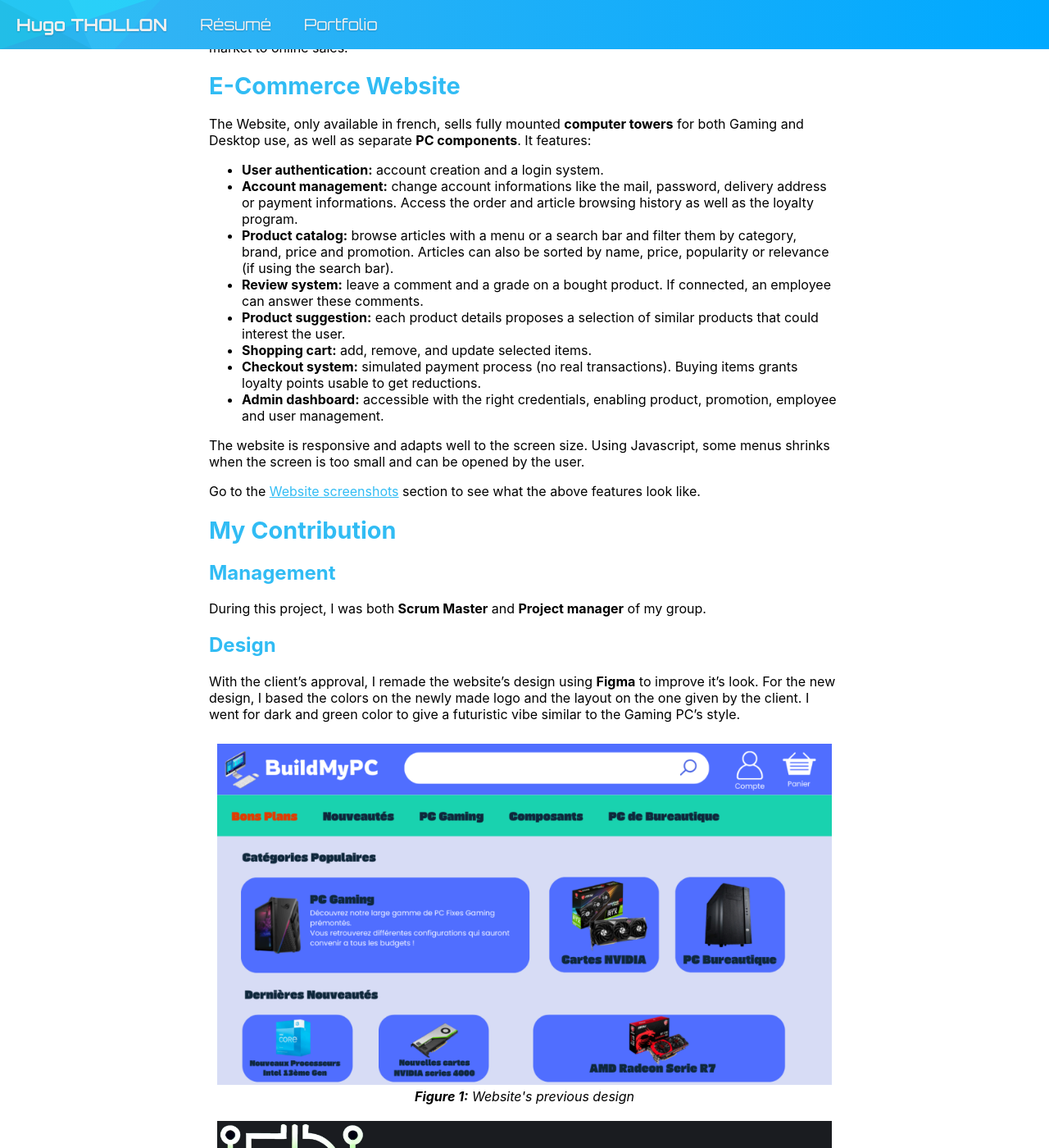
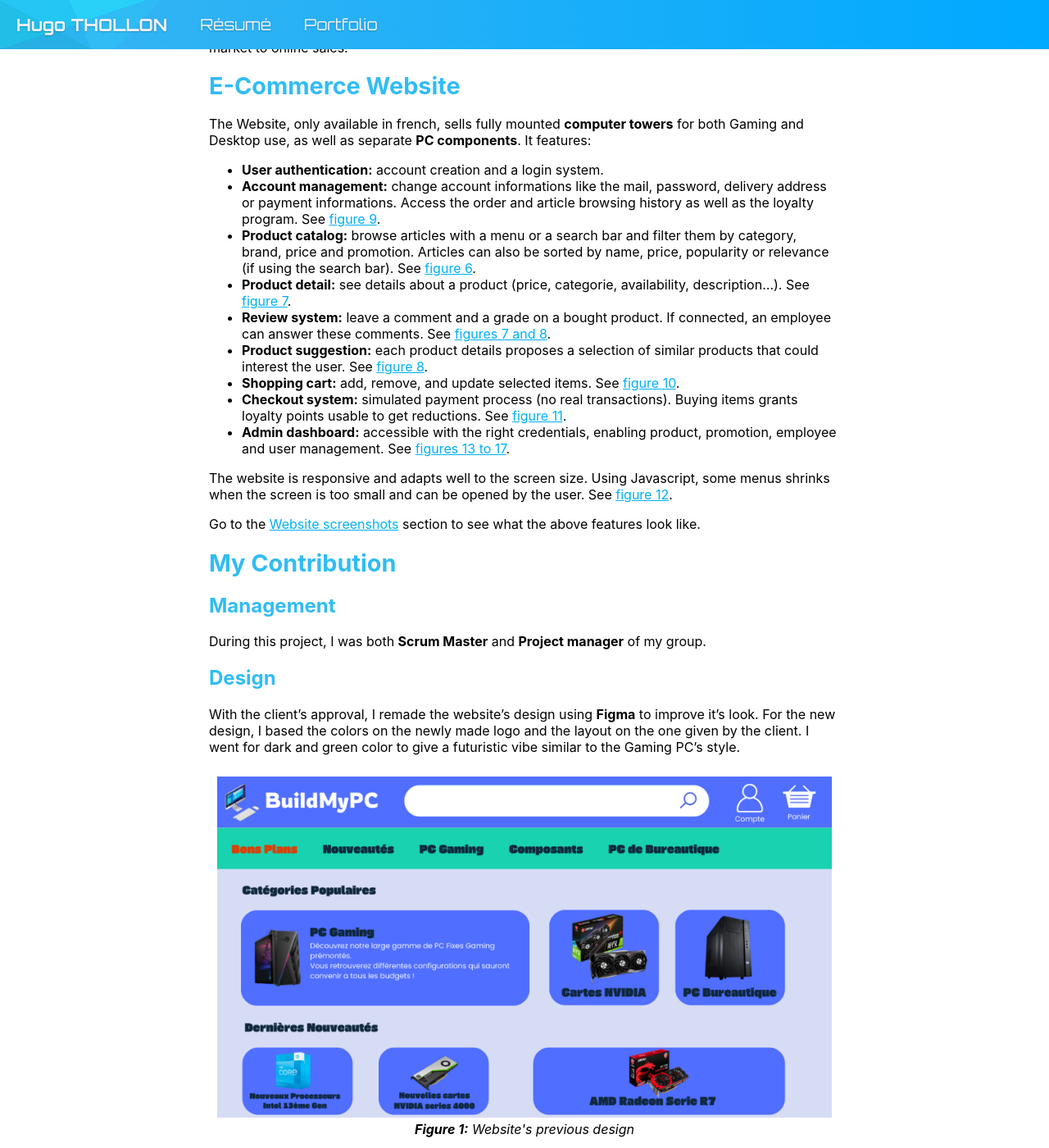
Before and after one commit to HugoTHOLLON/HugoTHOLLON.github.io, a Jekyll site: the page built from projects/_posts/2024-11-04-build-my-pc-website.markdown, in a window 1280 px wide and 1400 px high, scrolled down 764 px. Shown: the whole window at 82% size. Built offline with Jekyll 4.4.1, drawn with Linux system fonts in a browser that asks for light colours; some of the changed text lies outside the part shown.

Commit message:
Finishing BuildMyPC's article without reviewing it yet.

```diff
--- a/_sass/_postStyle.scss
+++ b/_sass/_postStyle.scss
@@ -115,7 +115,7 @@
 
     a {
       text-decoration: underline;
-      color: #31bcf4;
+      color: #00aff4;
     }
 
     ul {
--- a/projects/_posts/2024-11-04-build-my-pc-website.markdown
+++ b/projects/_posts/2024-11-04-build-my-pc-website.markdown
@@ -22,15 +22,16 @@
 The Website, only available in french, sells fully mounted **computer towers** for both Gaming and Desktop use, as well as separate **PC components**. It features:
 
 - **User authentication:** account creation and a login system.
-- **Account management:** change account informations like the mail, password, delivery address or payment informations. Access the order and article browsing history as well as the loyalty program.
-- **Product catalog:** browse articles with a menu or a search bar and filter them by category, brand, price and promotion. Articles can also be sorted by name, price, popularity or relevance (if using the search bar).
-- **Review system:** leave a comment and a grade on a bought product. If connected, an employee can answer these comments.
-- **Product suggestion:** each product details proposes a selection of similar products that could interest the user.
-- **Shopping cart:** add, remove, and update selected items.
-- **Checkout system:** simulated payment process (no real transactions). Buying items grants loyalty points usable to get reductions.
-- **Admin dashboard:** accessible with the right credentials, enabling product, promotion, employee and user management.
+- **Account management:** change account informations like the mail, password, delivery address or payment informations. Access the order and article browsing history as well as the loyalty program. See [figure 9](#fig9).
+- **Product catalog:** browse articles with a menu or a search bar and filter them by category, brand, price and promotion. Articles can also be sorted by name, price, popularity or relevance (if using the search bar). See [figure 6](#fig6).
+- **Product detail:** see details about a product (price, categorie, availability, description...). See [figure 7](#fig7).
+- **Review system:** leave a comment and a grade on a bought product. If connected, an employee can answer these comments. See [figures 7 and 8](#fig7).
+- **Product suggestion:** each product details proposes a selection of similar products that could interest the user. See [figure 8](#fig8).
+- **Shopping cart:** add, remove, and update selected items. See [figure 10](#fig10).
+- **Checkout system:** simulated payment process (no real transactions). Buying items grants loyalty points usable to get reductions. See [figure 11](#fig11).
+- **Admin dashboard:** accessible with the right credentials, enabling product, promotion, employee and user management. See [figures 13 to 17](#admin-pages).
 
-The website is responsive and adapts well to the screen size. Using Javascript, some menus shrinks when the screen is too small and can be opened by the user.
+The website is responsive and adapts well to the screen size. Using Javascript, some menus shrinks when the screen is too small and can be opened by the user. See [figure 12](#fig12).
 
 Go to the [Website screenshots](#website-screenshots) section to see what the above features look like.
 
@@ -54,7 +55,7 @@
 
 ### Product catalog page
 
-I entierly made the **Product catalog page**, from the style to the PHP logic. This pages displays a sorted list of products based on different filters and sorting options.
+I entierly made the **Product catalog page**, from the style to the PHP logic. This pages displays a sorted list of products based on different filters and sorting options. See [figure 6](#fig6).
 
 ### Search bar algorithm
 
@@ -81,17 +82,17 @@
 
 ### Administation pages
 
-I designed and made half of the employee and administrator dashboard. I took care of the admin employee and client management pages.
+I designed and made half of the employee and administrator dashboard. I took care of the admin employee and client management pages See [figures 13 to 15](#fig13)..
 
 An employee can:
 
-- **Manage promotions:** create and remove promotions. Add and remove products from a promotion. Change the reduction applied to a product.
-- **Manage products:** create, update and delete products.
+- **Manage promotions:** create and remove promotions. Add and remove products from a promotion. Change the reduction applied to a product. See [figure 16](#fig16).
+- **Manage products:** create, update and delete products. See [figure 17](#fig17).
 
 An administator can do all of the above and:
 
-- **Manage employees account:** add a new employee, remove an employee or change an employee's informations. An administrator can create another administrator account.
-- **Manage a client account:** change some of the client informations (name, mail, address...). Activate or disable the account (to prevent the client from connecting). Access the client's order history.
+- **Manage employees account:** add a new employee, remove an employee or change an employee's informations. An administrator can create another administrator account. See [figure 13](#fig13).
+- **Manage a client account:** change some of the client informations (name, mail, address...). Activate or disable the account (to prevent the client from connecting). Access the client's order history. See [figures 14 and 15](#fig14).
 
 ### Database creation
 
@@ -109,3 +110,39 @@
 You can also explore the full project repository on [GitHub](https://github.com/IUT-Blagnac/sae-3-01-devapp-G1A-1){:target="\_blank"}.
 
 # Website screenshots {#website-screenshots}
+
+## Home page, product catalog
+
+{% include place-figure.html src="/assets/images/projects/home_page_wide_buildMyPC.png" alt="Home page" figure-nb="5" figure-text="Home page" %}
+
+{% include place-figure.html src="/assets/images/projects/product_catalog_buildMyPC.png" alt="Product catalog page" figure-nb="6" figure-text="Product catalog page when selecting 'Components'" %}
+
+## Product details
+
+{% include place-figure.html src="/assets/images/projects/product_details1_buildMyPC.png" alt="Product detail page screenshot 1" figure-nb="7" figure-text="Product detail page with it's informations and client review" %}
+
+{% include place-figure.html src="/assets/images/projects/product_details2_buildMyPC.png" alt="Product detail page screenshot 2" figure-nb="8" figure-text="Product detail page with it's informations and client review" %}
+
+## Account informations, shopping cart, payment
+
+{% include place-figure.html src="/assets/images/projects/account_management_buildMyPC.png" alt="Account management page" figure-nb="9" figure-text="Client's account management page" %}
+
+{% include place-figure.html src="/assets/images/projects/cart_buildMyPC.png" alt="Account management page" figure-nb="10" figure-text="A client's shopping cart" %}
+
+{% include place-figure.html src="/assets/images/projects/checkout_system_buildMyPC.png" alt="Checkout system" figure-nb="11" figure-text="Checkout system with prefilled informations" %}
+
+## Responsiveness
+
+{% include place-figure.html src="/assets/images/projects/responsive_buildMyPC.png" alt="Responsive screenshot" figure-nb="12" figure-text="Home page on mobile phone with menu opened and closed" %}
+
+## Admin and employee's pages {#admin-pages}
+
+{% include place-figure.html src="/assets/images/projects/admin_employee_manage_buildMyPC.png" alt="Employee management page" figure-nb="13" figure-text="Administrator's employee management page" %}
+
+{% include place-figure.html src="/assets/images/projects/admin_client_manage_buildMyPC.png" alt="Clients management page" figure-nb="14" figure-text="Administrator's client management page" %}
+
+{% include place-figure.html src="/assets/images/projects/admin_client_infos_buildMyPC.png" alt="Admin clients informations page" figure-nb="15" figure-text="Administrator's client details page" %}
+
+{% include place-figure.html src="/assets/images/projects/promotion_management_buildMyPC.png" alt="Promotion management page" figure-nb="16" figure-text="Administrator's and employee's promotions management page" %}
+
+{% include place-figure.html src="/assets/images/projects/product_creation_management_buildMyPC.png" alt="Product creation page" figure-nb="17" figure-text="Administrator's and employee's product creation page (with product management page in background)" %}
```
Also changed, not shown: assets/images/projects/account_management_buildMyPC.png (added), assets/images/projects/admin_client_infos_buildMyPC.png (added), assets/images/projects/admin_client_manage_buildMyPC.png (added), assets/images/projects/admin_employee_manage_buildMyPC.png (added), assets/images/projects/cart_buildMyPC.png (added), assets/images/projects/checkout_system_buildMyPC.png (added), assets/images/projects/home_page_wide_buildMyPC.png (added), assets/images/projects/product_catalog_buildMyPC.png (added), assets/images/projects/product_creation_management_buildMyPC.png (added), assets/images/projects/product_details1_buildMyPC.png (added), assets/images/projects/product_details2_buildMyPC.png (added), assets/images/projects/promotion_management_buildMyPC.png (added), assets/images/projects/responsive_buildMyPC.png (added).
